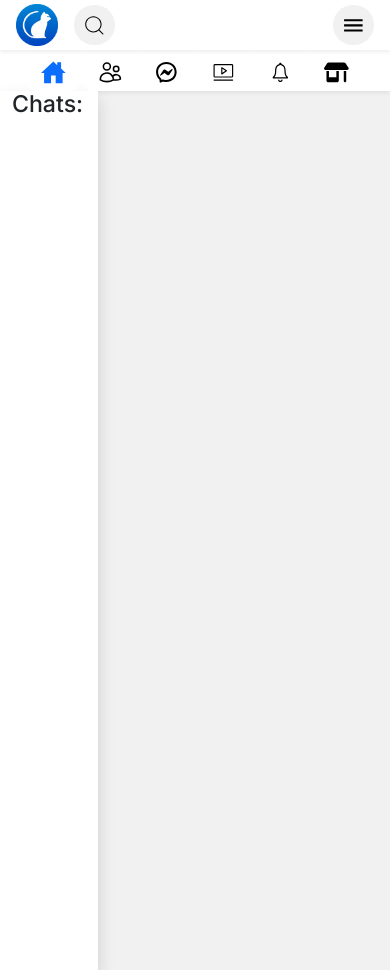
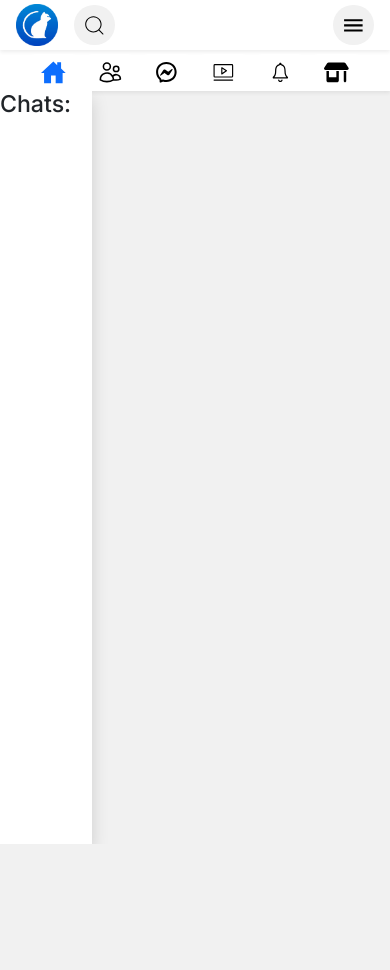
Before and after one commit to Vikappa/facekitten, a Next.js app: page /messenger in a window 390 px wide. After the commit the page ends 844 px from the top, so only its background shows below. Built offline with nearby package versions, Linux system fonts and the light colour scheme; a web font is replaced by a local one.

Commit message:
Fix layout chatbar mobile

```diff
--- a/src/app/components/BigChatBoxe.tsx
+++ b/src/app/components/BigChatBoxe.tsx
@@ -27,8 +27,8 @@ const BigChatBoxe = (
             style={{
                 backgroundColor: 'white',
                 overflowY: 'auto',
-                paddingBottom:'6px',
-                flexGrow: 3,
+                paddingBottom: '6px',
+                flexGrow: 1, // Riempie tutto lo spazio disponibile
             }}
         >
             {chat.messages.map((message, index) => (
--- a/src/app/components/MessengerLeftBar.tsx
+++ b/src/app/components/MessengerLeftBar.tsx
@@ -8,21 +8,22 @@ import MessengerLeftName from "../atoms/MessengerLeftName"
 import { SetStateAction } from "react"
 
 const MessengerLeftBar = (
-    {setSelectedUser}:
-    {setSelectedUser: React.Dispatch<React.SetStateAction<UserDetails | null>>}
+    {setSelectedUser, navbarHeight}:
+    {setSelectedUser: React.Dispatch<React.SetStateAction<UserDetails | null>>; navbarHeight: number}
 ) => {
 
-    const allUsers = useAppSelector(state => state.sessionGeneratedAccounts.acc)
+    const allUsers = useAppSelector(state => state.sessionGeneratedAccounts.acc);
 
     return (
-        <div className="col-3 d-flex flex-column bg-white min-h-90 max-h-90 shadow" >
+        <div className="col-3 d-flex flex-column bg-white shadow"
+             style={{
+                 height: `calc(100vh - ${navbarHeight}px)`,
+                 overflowY: 'auto',
+             }}
+        >
             <h3>Chats:</h3>
-
             <MessengerSearchBar/>
-            <div
-            style={{ height: '100vh', overflowY: 'auto' }}
-            className="d-flex flex-column justify-content-start"
-            >
+            <div className="d-flex flex-column justify-content-start">
                 {
                     allUsers.map((user, index) => (
                         <MessengerLeftName key={index} user={{
@@ -37,4 +38,4 @@ const MessengerLeftBar = (
     )
 }
 
-export default MessengerLeftBar
+export default MessengerLeftBar;
--- a/src/app/components/NavBar.tsx
+++ b/src/app/components/NavBar.tsx
@@ -7,42 +7,37 @@ import MobileProfileSection from "./MobileProfileSection"
 import { useAppDispatch, useAppSelector, useAppStore } from "../lib/hooks"
 import { setNavbarPage } from '../lib/slices/appStateSlice'
 import MobileOptNavbar from "./MobileOptNavbar"
-import { useEffect, useMemo, useRef, useState } from "react"
-const NavBar = () => {
+import {  forwardRef, useRef } from "react"
 
+
+const NavBar = forwardRef<HTMLDivElement, {}>((_props, ref) => {
     const audioRef1 = useRef<HTMLAudioElement>(null);
     const audioRef2 = useRef<HTMLAudioElement>(null);
 
     const dispatch = useAppDispatch();
-        const navbarPage = useAppSelector(state => state.status.shownpage)
+    const navbarPage = useAppSelector(state => state.status.shownpage);
 
     const setNavbarPageOnClick = (page: number) => {
         dispatch(setNavbarPage(page));
-        }
+    };
 
-
-    return(
-    <div className="d-flex flex-column justify-content-center align-items-center bg-white shadow-sm w-100">
-
+    return (
+        <div ref={ref} className="d-flex flex-column justify-content-center align-items-center bg-white shadow-sm w-100">
             <div className="d-flex justify-content-between align-items-center bg-white shadow-sm p-1 px-3 w-100">
-        <DesktopSearchbar/>
-        <MobileSearchBar setSelected={setNavbarPage}/>
-
-        <MidNavBar navbarPage={navbarPage} setNavbarPage={setNavbarPageOnClick}/>
-
+                <DesktopSearchbar />
+                <MobileSearchBar setSelected={setNavbarPage} />
+                <MidNavBar navbarPage={navbarPage} setNavbarPage={setNavbarPageOnClick} />
                 <DesktopProfileSection selected={navbarPage} setSelected={setNavbarPageOnClick} />
-        <MobileProfileSection selected={navbarPage} setSelected={setNavbarPageOnClick}/>
+                <MobileProfileSection selected={navbarPage} setSelected={setNavbarPageOnClick} />
             </div>
-
             <div className="d-sm-none">
                 <MobileOptNavbar />
             </div>
             <audio ref={audioRef1} src="/assets/notificationEffect.m4a" />
             <audio ref={audioRef2} src="/assets/notificationEffect.m4a" />
+        </div>
+    );
+});
 
-    </div>
-
-    )
-}
-
-export default NavBar
+NavBar.displayName = 'NavBar';
+export default NavBar;
--- a/src/app/messenger/page.tsx
+++ b/src/app/messenger/page.tsx
@@ -1,18 +1,36 @@
 'use client'
-import { useState } from "react"
-import NavBar from "../components/NavBar"
-import MessengerPageOrg from "../organisms/MessengerPage"
-import '../style.css'
+import { useRef, useState, useEffect, useCallback } from "react";
+import NavBar from "../components/NavBar";
+import MessengerPageOrg from "../organisms/MessengerPage";
+import '../style.css';
+
 const MessengerPage = () => {
+    const [navbarHeight, setNavbarHeight] = useState<number>(0);
+    const navBarRef = useRef<HTMLDivElement | null>(null);
 
-    const [showMobileSearch, setShowMobileSearch] = useState<boolean>(false)
+    const updateNavbarHeight = useCallback(() => {
+        if (navBarRef.current) {
+            setNavbarHeight(navBarRef.current.getBoundingClientRect().height);
+        }
+    }, [navBarRef]);
 
-    return(
-    <>
-      <NavBar />
-      <MessengerPageOrg/>
-      </>
-    )
+    useEffect(() => {
+        updateNavbarHeight();
+        window.addEventListener('resize', updateNavbarHeight);
+
+        return () => {
+            window.removeEventListener('resize', updateNavbarHeight);
+        };
+    }, [updateNavbarHeight]);
+
+    return (
+        <div className="d-flex flex-column" style={{ height: '100vh' }}>
+            <NavBar ref={navBarRef} />
+            <div style={{ flex: 1 }}>
+                <MessengerPageOrg navbarHeight={navbarHeight} />
+            </div>
+        </div>
+    );
 }
 
-export default MessengerPage
+export default MessengerPage;
--- a/src/app/organisms/MessengerPage.tsx
+++ b/src/app/organisms/MessengerPage.tsx
@@ -7,8 +7,7 @@ import { UserDetails } from "../utils/StorageDataTypes"
 import ChatForm from "../components/ChatWindowParts/ChatForm"
 import BigChatBoxe from "../components/BigChatBoxe"
 
-const MessengerPageOrg = () => {
-
+const MessengerPageOrg = ({ navbarHeight }: { navbarHeight: number }) => {
     const [selectedUser, setSelectedUser] = useState<UserDetails | null>(null);
     const [staScrivendo, setStaScrivendo] = useState<boolean>(false);
     const allChats = useAppSelector((state) => state.chats.chats);
@@ -20,18 +19,17 @@ const MessengerPageOrg = () => {
     }, [allChats, selectedUser]);
 
     return (
-        <div className="container-fluid vh-100 d-flex flex-column">
-            <div className="row flex-grow-1 d-flex">
-                <MessengerLeftBar setSelectedUser={setSelectedUser} />
+        <div className="d-flex flex-column" style={{ height: `calc(100vh - ${navbarHeight}px)`, overflow: 'hidden' }}>
+            <div className="row flex-grow-1 d-flex" style={{ height: '100%' }}>
+                <MessengerLeftBar setSelectedUser={setSelectedUser} navbarHeight={navbarHeight} />
                 {
                     selectedUser && chat && (
-                        <div className="col-9 d-flex flex-column">
+                        <div className="col-9 d-flex flex-column" style={{ height: '100%' }}>
                             <BigChatBoxe chat={chat} staScrivendo={staScrivendo} />
                             <ChatForm chat={chat} staScrivendo={staScrivendo} setStaScrivendo={setStaScrivendo} />
                         </div>
                     )
                 }
-                <div className="col-0 col-lg-3"></div>
             </div>
         </div>
     );
```
Lines whose indentation alone changed are shown as unchanged.
